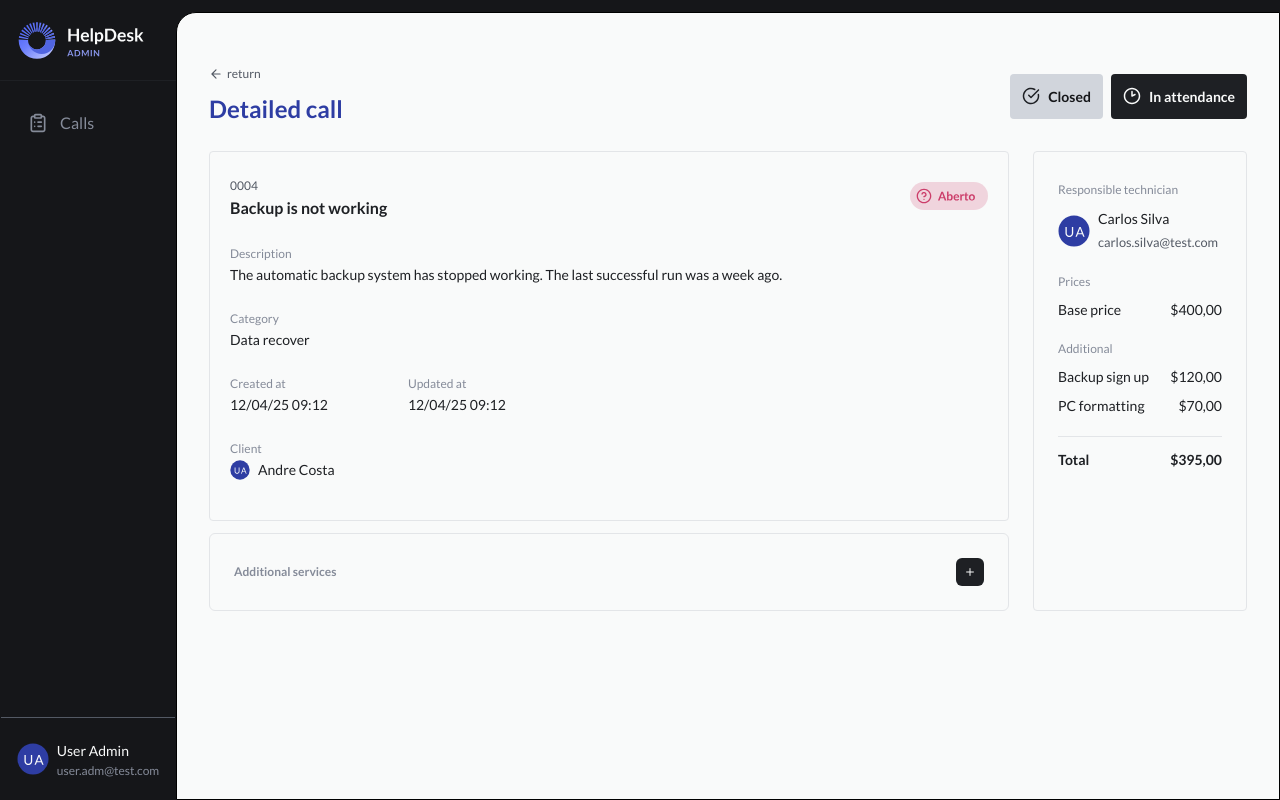
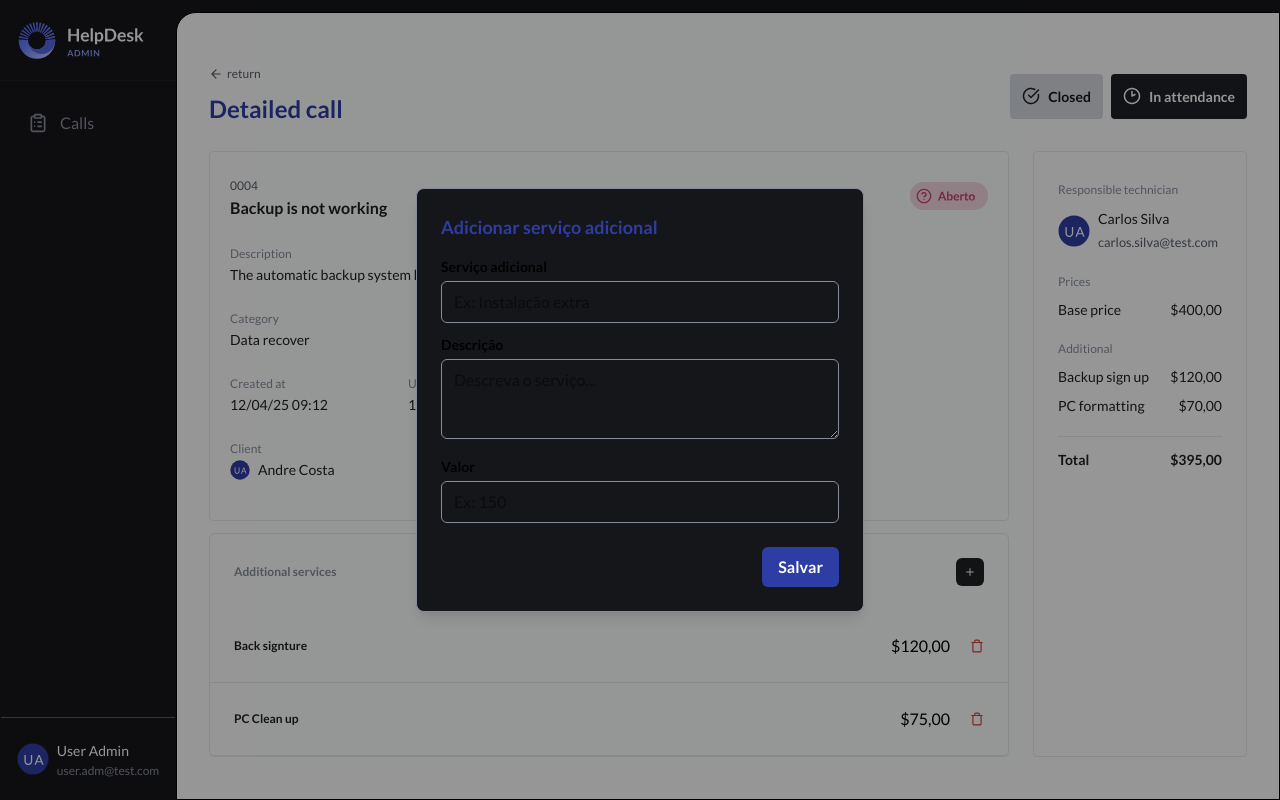
Before and after one commit to jotadagostin/HelpDesk, a React (Vite) app in the folder helpdesk/: page /technician/details in a window 1280 px wide. Built offline with nearby package versions, Linux system fonts and the light colour scheme.

Commit message:
setting new popup
colors and texts

```diff
--- a/helpdesk/src/pages/Technician/TechnicianDetails.tsx
+++ b/helpdesk/src/pages/Technician/TechnicianDetails.tsx
@@ -9,10 +9,12 @@ import clockSvg from "../../assets/icons/icon/white-clock.svg";
 import checkSvg from "../../assets/icons/icon/black-circle-check.svg";
 import statusOpen from "../../assets/icons/icon/TagStatus(aberto).svg";
 import plusSvg from "../../assets/icons/icon/plus.svg";
+import redTrashSvg from "../../assets/icons/icon/trashRed.svg";
 
 export function TechnicianDetails() {
   const [isHovered, setIsHovered] = useState(false);
   const [isMobileMenuOpen, setIsMobileMenuOpen] = useState(false);
+  const [showModal, setShowModal] = useState(true);
   const navigate = useNavigate();
 
   return (
@@ -246,9 +248,30 @@ export function TechnicianDetails() {
                 <span className="text-[var(--gray-400)] text-[12px] font-bold">
                   Additional services
                 </span>
-                <button className="bg-[var(--gray-200)] p-2 rounded-md w-[28px] h-[28px]">
+                <button
+                  className="bg-[var(--gray-200)] p-2 rounded-md w-[28px] h-[28px]"
+                  onClick={() => setShowModal(true)}
+                >
                   <img src={plusSvg} alt="" />
                 </button>
+              </div>
+              <div className="flex items-center justify-between p-6 border-b border-b-[var(--gray-500)]">
+                <h1 className="text-xs font-bold text-[var(--gray-200)]">
+                  Back signture
+                </h1>
+                <div className="flex items-center gap-5">
+                  <span>$120,00</span>
+                  <img src={redTrashSvg} alt="" />
+                </div>
+              </div>
+              <div className="flex items-center justify-between p-6 border-b border-b-[var(--gray-500)]">
+                <h1 className="text-xs font-bold text-[var(--gray-200)]">
+                  PC Clean up
+                </h1>
+                <div className="flex items-center gap-5">
+                  <span>$75,00</span>
+                  <img src={redTrashSvg} alt="" />
+                </div>
               </div>
             </div>
           </div>
@@ -308,6 +331,70 @@ export function TechnicianDetails() {
             </div>
           </div>
         </div>
+        {showModal && (
+          <>
+            {/* Fundo escuro */}
+            <div
+              className="fixed inset-0 bg-black/40 z-40"
+              onClick={() => setShowModal(false)}
+            ></div>
+
+            {/* Conteúdo do modal */}
+            <div
+              className="fixed top-1/2 left-1/2 -translate-x-1/2 -translate-y-1/2
+                    bg-[var(--gray-100)] rounded-lg shadow-lg z-50
+                    p-6 w-[90%] max-w-md border border-[var(--gray-400)]"
+            >
+              <h2 className="text-[var(--blue-dark)] font-bold text-lg mb-4">
+                Adicionar serviço adicional
+              </h2>
+
+              <div className="flex flex-col gap-3">
+                <div>
+                  <label className="block text-[var(--gray-700)] text-sm font-semibold mb-1">
+                    Serviço adicional
+                  </label>
+                  <input
+                    type="text"
+                    className="w-full border border-[var(--gray-400)] rounded-md px-3 py-2 focus:outline-none focus:border-[var(--blue-dark)]"
+                    placeholder="Ex: Instalação extra"
+                  />
+                </div>
+
+                <div>
+                  <label className="block text-[var(--gray-700)] text-sm font-semibold mb-1">
+                    Descrição
+                  </label>
+                  <textarea
+                    className="w-full border border-[var(--gray-400)] rounded-md px-3 py-2 h-20 focus:outline-none focus:border-[var(--blue-dark)]"
+                    placeholder="Descreva o serviço..."
+                  ></textarea>
+                </div>
+
+                <div>
+                  <label className="block text-[var(--gray-700)] text-sm font-semibold mb-1">
+                    Valor
+                  </label>
+                  <input
+                    type="number"
+                    className="w-full border border-[var(--gray-400)] rounded-md px-3 py-2 focus:outline-none focus:border-[var(--blue-dark)]"
+                    placeholder="Ex: 150"
+                  />
+                </div>
+              </div>
+
+              {/* Botão de salvar */}
+              <div className="flex justify-end mt-6">
+                <button
+                  onClick={() => setShowModal(false)}
+                  className="bg-[var(--blue-dark)] hover:bg-[var(--blue)] text-white px-4 py-2 rounded-md font-semibold transition-colors"
+                >
+                  Salvar
+                </button>
+              </div>
+            </div>
+          </>
+        )}
       </div>
       {/* Div Callsdetails ends here. */}
     </div>
```
Also changed, not shown: helpdesk/src/assets/icons/icon/trashRed.svg (added).
